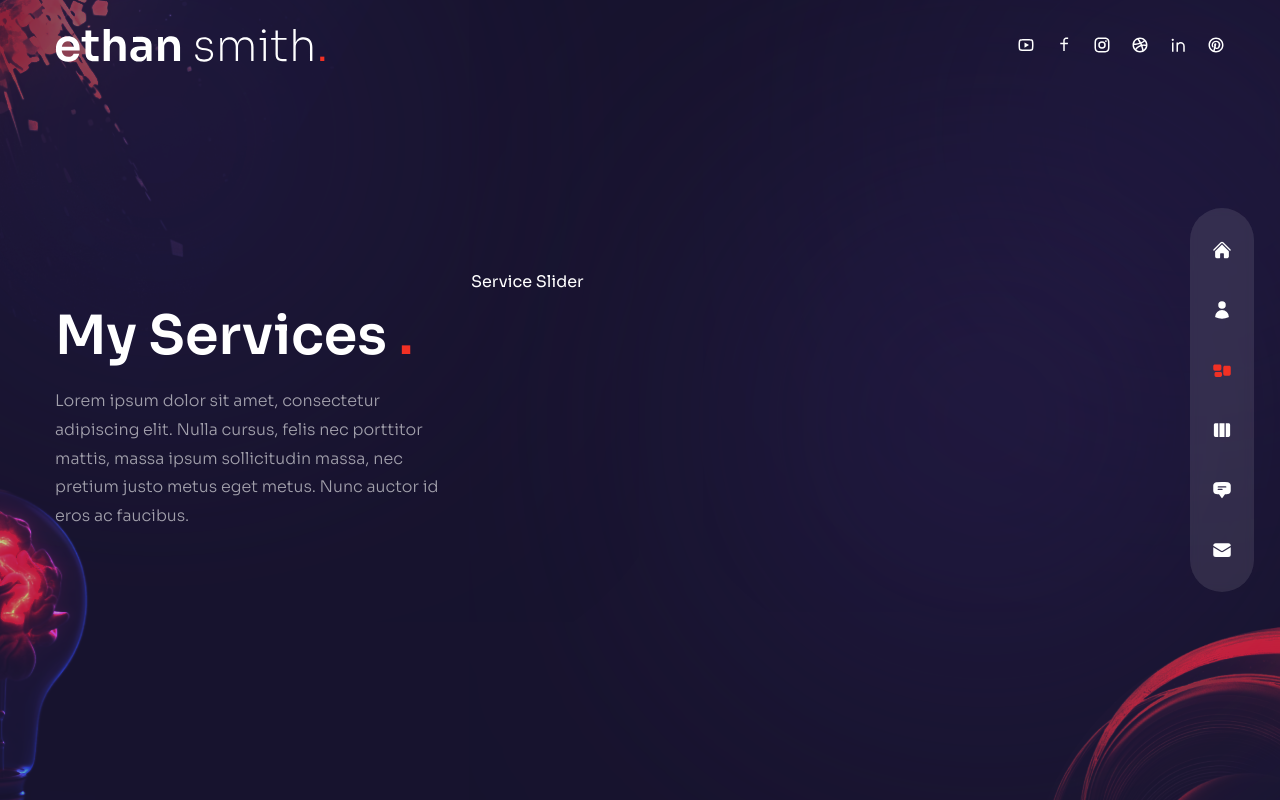
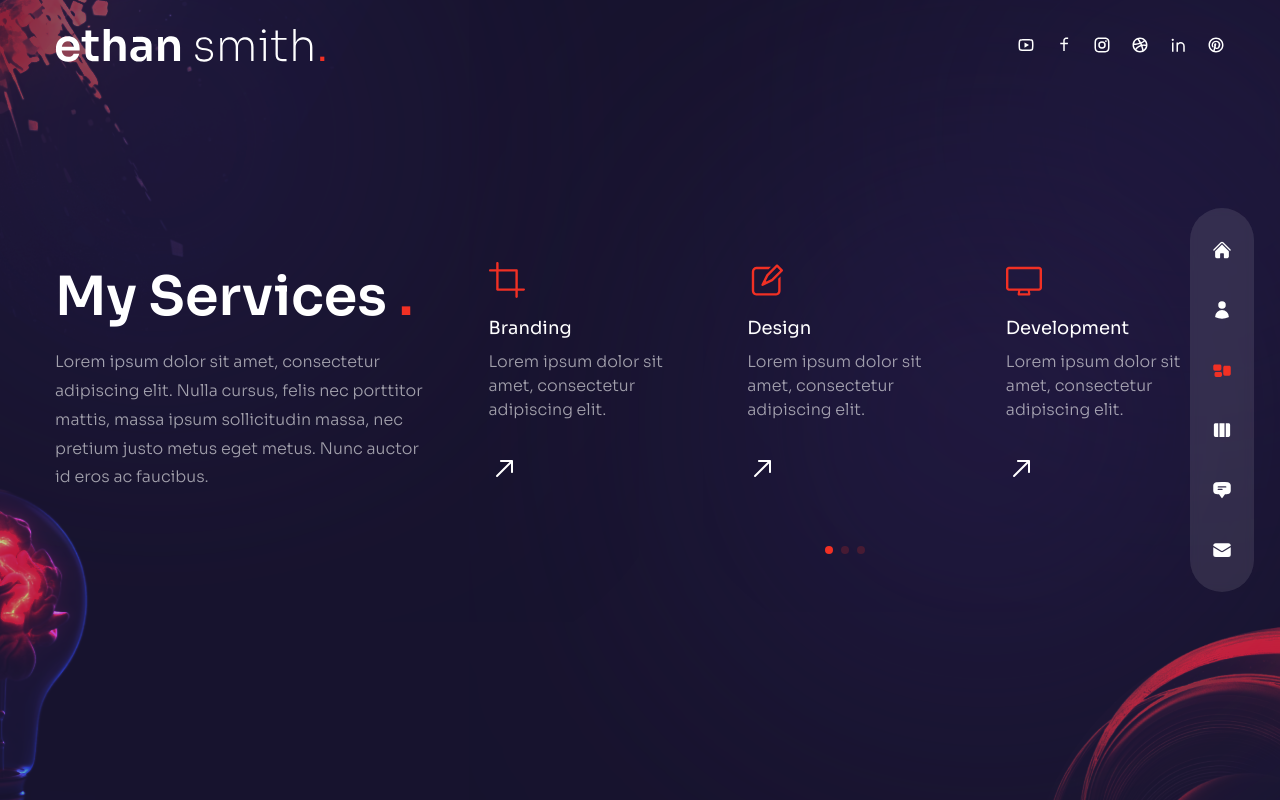
Before and after one commit to LemuelVelez/-My_Portfolio, a Next.js app: page /services in a window 1280 px wide. Built offline with nearby package versions, Linux system fonts and the light colour scheme.

Commit message:
change avatar, add swiper, add motion to services

```diff
--- a/components/ServiceSlider.js
+++ b/components/ServiceSlider.js
@@ -49,7 +49,49 @@
 ];
 
 const ServiceSlider = () => {
-  return <div>Service Slider</div>;
+  return (
+    <Swiper
+      breakpoints={{
+        320: {
+          slidesPerView: 1,
+          spaceBetween: 15,
+        },
+
+        640: {
+          slidesPerView: 3,
+          spaceBetween: 15,
+        },
+
+      }}
+      freeMode={true}
+      pagination={{
+        clickable: true
+      }}
+      modules={[FreeMode, Pagination]}
+      className='h-[240px] sm:h-[340px]'
+    >
+      {serviceData.map((item, index) => {
+        return (
+          <SwiperSlide key={index}>
+            <div className='bg-[rgba(65, 47, 123,0.15)] h-max rounded-lg px-6 py-8 flex sm:flex-col gap-x-6 sm:gap-x-0 group cursor-pointer hover:bg-[rgba(89,65,169,0.15)] transition-all duration-300'>
+              {/* icon */}
+              <div className='text-4xl text-accent mb-4'>{item.icon}</div>
+              {/* title and desc */}
+              <div className='mb-8'>
+                <div className='mb-2 text-lg'>{item.title}</div>
+                <p className='max-w-[350px] leading-normal'>{item.description}</p>
+              </div>
+              {/* arrow */}
+              <div className='text-3xl'>
+                <RxArrowTopRight className='group-hover:rotate-45 group-hover:text-accent transition-all duration-300' />
+              </div>
+            </div>
+          </SwiperSlide>
+        );
+      }
+      )}
+    </Swiper>
+  );
 };
 
 export default ServiceSlider;
--- a/pages/services/index.js
+++ b/pages/services/index.js
@@ -15,15 +15,35 @@
         <div className='flex flex-col xl:flex-row gap-x-8'>
           {/* text */}
           <div className='text-center flex xl:w-[30vw] flex-col lg:text-left mb-4 xl:mb-0'>
-            <h2 className='h2 xl:mt-8'>
+            <motion.h2
+              variants={fadeIn('up', 0.2)}
+              initial='hidden'
+              animate='show'
+              exit='hidden'
+              className='h2 xl:mt-8'>
               My Services <span className='text-accent'>.</span>
-            </h2>
-            <p>
+            </motion.h2>
+            <motion.p
+              variants={fadeIn('up', 0.4)}
+              initial='hidden'
+              animate='show'
+              exit='hidden'
+              className='mb-4 max-w-[400px] mx-auto lg:mx-0'
+            >
               Lorem ipsum dolor sit amet, consectetur adipiscing elit. Nulla cursus, felis nec porttitor mattis, massa ipsum sollicitudin massa, nec pretium justo metus eget metus. Nunc auctor id eros ac faucibus.
-            </p>
+            </motion.p>
           </div>
+
           {/* slider */}
-          <ServiceSlider />
+          <motion.div
+            variants={fadeIn('down', 0.6)}
+            initial='hidden'
+            animate='show'
+            exit='hidden'
+            className='w-full xl:max-w-[65%]'
+          >
+            <ServiceSlider />
+          </motion.div>
         </div>
       </div>
       <Bulb />
```
Also changed, not shown: public/avatar.png.
